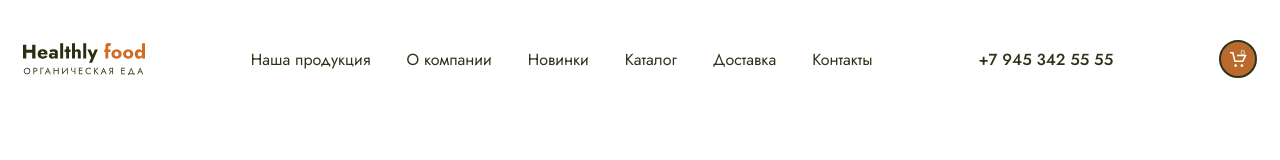
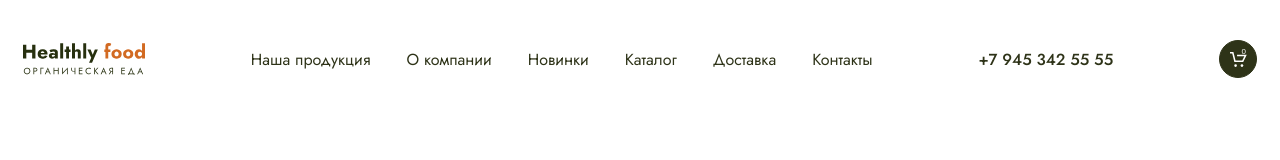
Before and after one commit to BestDmitriy/Module_02_Shop, a website built with webpack: page src/index.html in a window 1280 px wide. In both pictures the pointer is over the button 1238 px from the left and 59 px from the top of the page. Built offline with nearby package versions, Linux system fonts and the light colour scheme.

Commit message:
add styles

```diff
--- a/src/styles/main.scss
+++ b/src/styles/main.scss
@@ -62,8 +62,8 @@ body {
         background-position: center center;
         position: relative;
         &:hover {
-            color: $green;
-            border: 2px solid $green;
+            background-color: $green;
+            border: 1px solid $green;
         }
     }
     &__counter {
```
